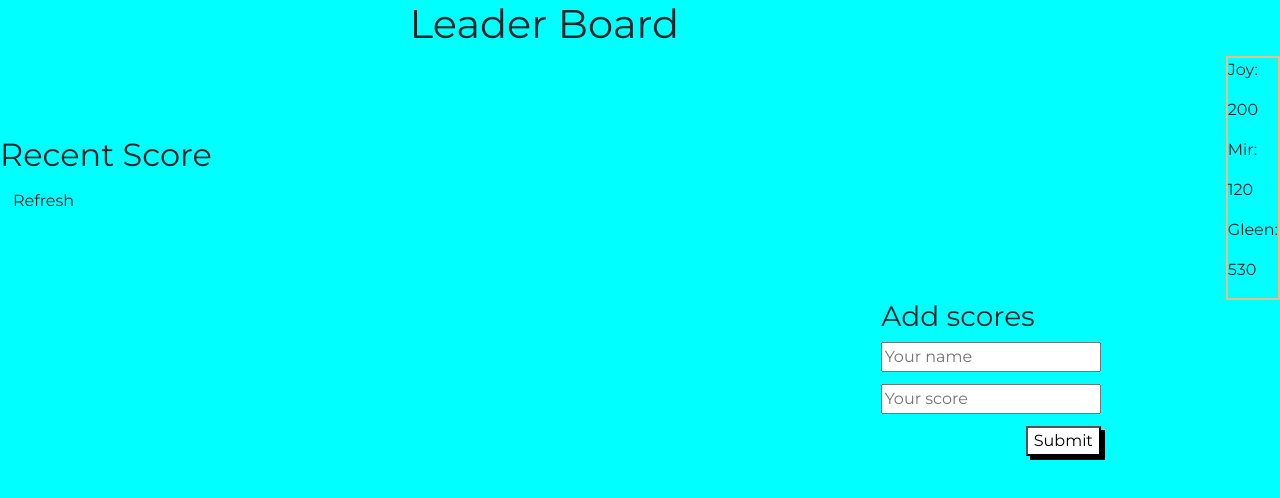
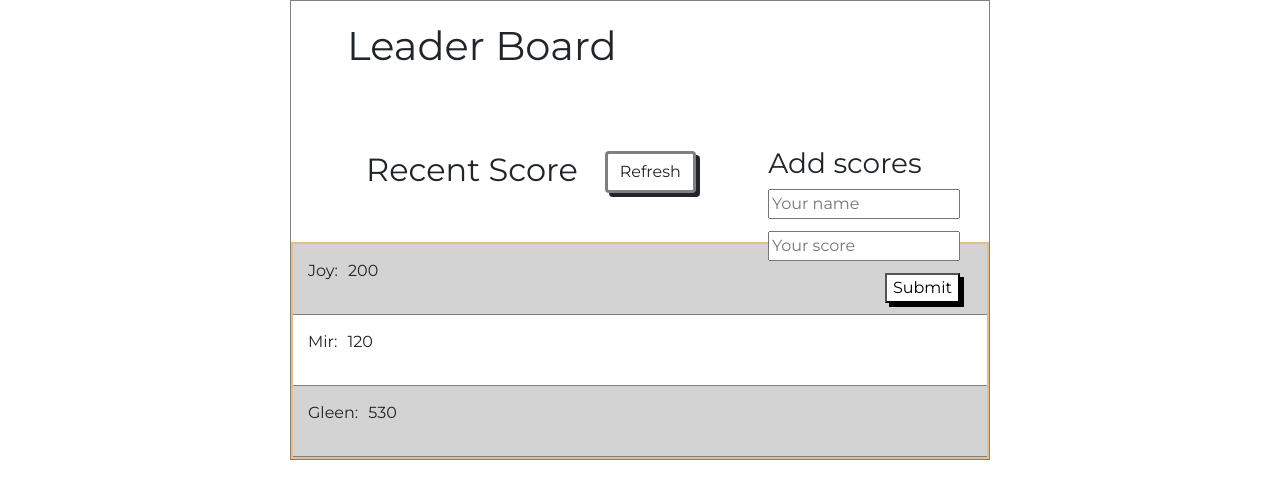
Before and after one commit to Gleennkar/Leaderboard, a website built with webpack: page src/index.html in a window 1280 px wide. Built offline with nearby package versions, Linux system fonts and the light colour scheme.

Commit message:
add styling to the leaderboard

```diff
--- a/package.json
+++ b/package.json
@@ -38,7 +38,8 @@
     "webpack-dev-server": "^4.10.1"
   },
   "dependencies": {
-    "lodash": "^4.17.21"
+    "lodash": "^4.17.21",
+    "uuid": "^8.3.2"
   },
   "main": "webpack.config.js"
 }
--- a/src/index.html
+++ b/src/index.html
@@ -10,11 +10,11 @@
 <body>
 <section class="main-container">
         <h1>Leader Board</h1>
-        <div class="subtitle">
             <div class="subtitle1">
               <div class="heading1">
                <h2>Recent Score</h2>
                <button type="button" class="btn">Refresh</button>
+             </div>
             </div>
         <div class="scores"></div>
 </section>
@@ -26,5 +26,6 @@
             <input type="submit" id="submit" value="Submit">
         </form>
    </section>
+
 </body>
 </html>
--- a/src/style.css
+++ b/src/style.css
@@ -2,10 +2,6 @@
 
 * {
   font-family: 'Montserrat', sans-serif;
-}
-
-body {
-  background-color: #0ff;
 }
 
 section {
@@ -15,24 +11,18 @@ section {
 }
 
 h1 {
-  margin-left: 32%;
+  padding: 21px;
+  margin-left: 35px;
 }
 
 .subtitle1 {
-  flex: 1;
   display: flex;
-  flex-direction: row;
-  justify-content: space-between;
-  align-items: center;
-  gap: 10px;
-}
-
-#btn {
-  width: 80px;
-  height: 40px;
-  cursor: pointer;
-  background-color: #fff;
-  box-shadow: 4px 4px;
+  justify-content: flex-start;
+  flex-direction: column;
+  padding-right: 42%;
+  padding-left: 75px;
+  margin-bottom: 35px;
+  margin-top: 52px;
 }
 
 li {
@@ -67,21 +57,61 @@ input {
   box-shadow: 4px 4px;
   background-color: #fff;
 }
+
+.btn {
+  width: min-content;
+  display: flex;
+  margin-left: auto;
+  box-shadow: 4px 4px;
+  background-color: #fff;
+  border: 3px solid gray;
+  margin-bottom: 14px;
+}
+
 .form-container {
-    display: flex;
-    flex-direction: column;
-    align-items: flex-end;
-    margin-right: 14%;
+  display: flex;
+  flex-direction: column;
+  align-items: flex-end;
+  margin-right: 25%;
+  margin-top: -26%;
 }
 
 .form {
-    width: 20%;
+  width: 20%;
 }
 
 h3 {
-    margin-right: 6%;
+  margin-right: 4%;
 }
 
 .main-container {
-    display: inline;
+  margin: 0 auto;
+  max-width: 700px;
+  border: 1px grey solid;
+  margin-bottom: 20px;
+  display: flex;
+  justify-content: center;
+  flex-direction: column;
 }
+
+li:nth-child(odd) {
+  background-color: #d3d3d3;
+}
+
+.listed-piece {
+  display: flex;
+  gap: 10px;
+  align-items: center;
+  padding: 15px;
+  border-bottom: 1px solid gray;
+}
+
+.heading1 {
+  display: inline-flex;
+  justify-content: space-between;
+}
+
+.main-container .form-container {
+  display: inline-flex;
+  flex-direction: row;
+}
```
Also changed, not shown: dist/index.html, dist/index.main.js, 1 other file. Lines whose indentation alone changed are shown as unchanged.
